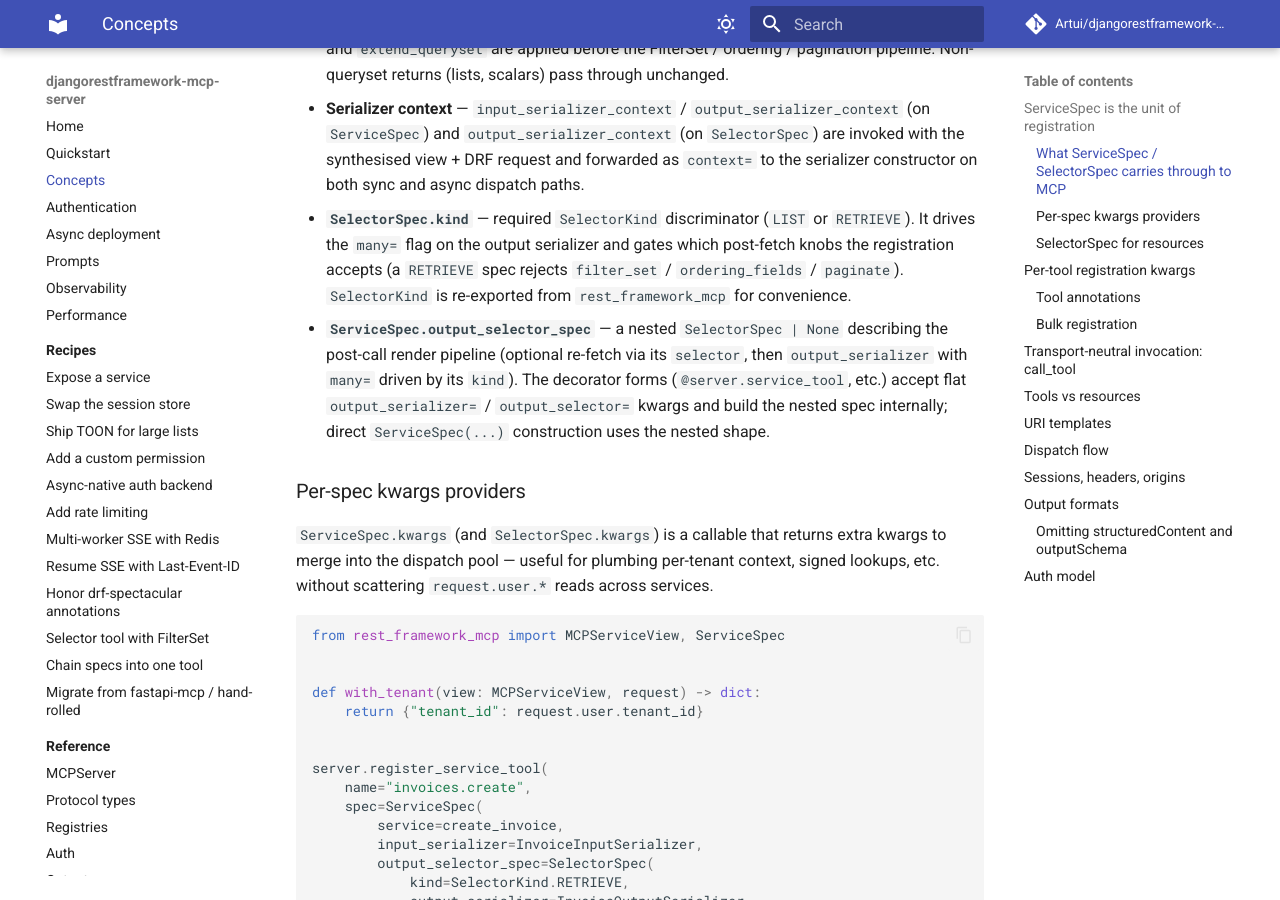
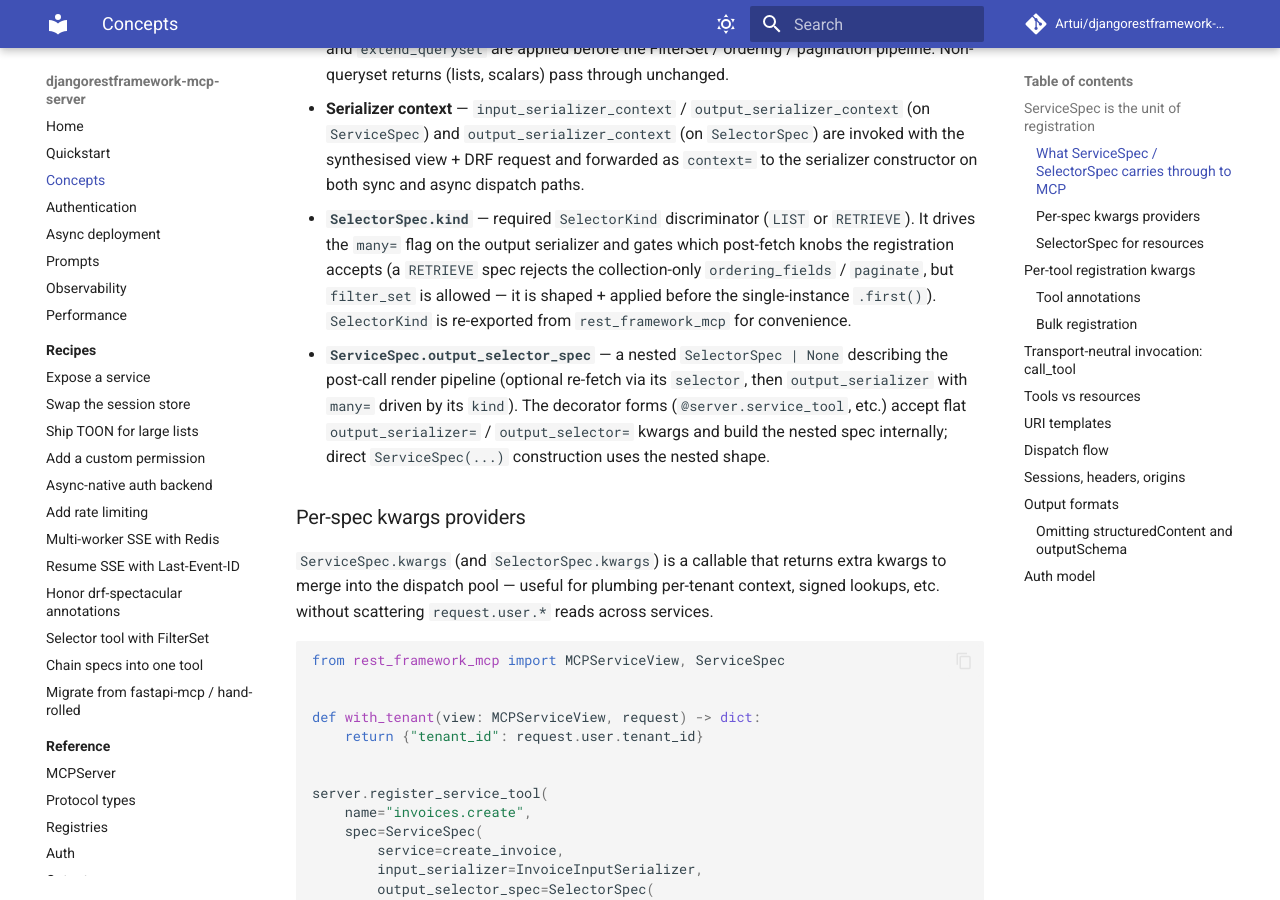
Before and after one commit to Artui/django-spec-mcp, an MkDocs documentation site: the page built from docs/concepts.md, in a window 1280 px wide and 900 px high, scrolled down 1014 px. Built offline with MkDocs 1.6.1 and Material for MkDocs 9.7.7, drawn with Linux system fonts in a browser that asks for light colours; comment, search, counter and statistics services are not loaded.

Commit message:
Delegate selector shaping + filtering to apply_queryset_shaping; filter on retrieve
The selector dispatcher now shapes (select_related … extend_queryset) and
applies filter_set through drf-services' blessed apply_queryset_shaping
leaf instead of re-implementing the pipeline locally. The _apply_filter_set
and _apply_spec_shaping helpers are deleted; both the LIST and RETRIEVE
paths route through one _shape_and_filter helper, guarded by is_queryset so
non-queryset selector returns still pass through unfiltered.

This lets RETRIEVE selectors shape + filter their queryset before the
single-instance .first() materialization — matching dispatch_spec — so a
"stats from a filtered set" retrieve works over MCP. filter_set on a
retrieve spec is no longer rejected at construction; ordering / pagination
stay collection-only.

Co-Authored-By: Claude Opus 4.8 <noreply@anthropic.com>

```diff
--- a/docs/concepts.md
+++ b/docs/concepts.md
@@ -53,9 +53,11 @@ register a spec once and both surfaces get the same shape:
 - **`SelectorSpec.kind`** — required `SelectorKind` discriminator
   (`LIST` or `RETRIEVE`). It drives the `many=` flag on the output
   serializer and gates which post-fetch knobs the registration
-  accepts (a `RETRIEVE` spec rejects `filter_set` / `ordering_fields`
-  / `paginate`). `SelectorKind` is re-exported from
-  `rest_framework_mcp` for convenience.
+  accepts (a `RETRIEVE` spec rejects the collection-only
+  `ordering_fields` / `paginate`, but `filter_set` is allowed — it is
+  shaped + applied before the single-instance `.first()`).
+  `SelectorKind` is re-exported from `rest_framework_mcp` for
+  convenience.
 - **`ServiceSpec.output_selector_spec`** — a nested
   `SelectorSpec | None` describing the post-call render pipeline
   (optional re-fetch via its `selector`, then `output_serializer`
```
Also changed, not shown: CHANGELOG.md (+12 -0 lines), 4 other files.
